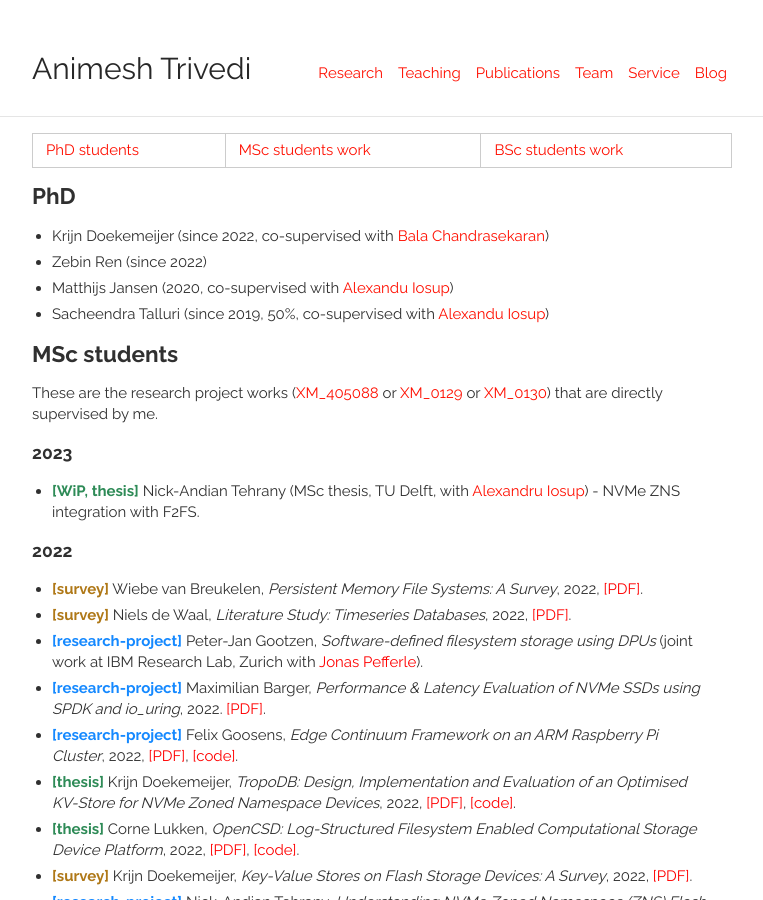
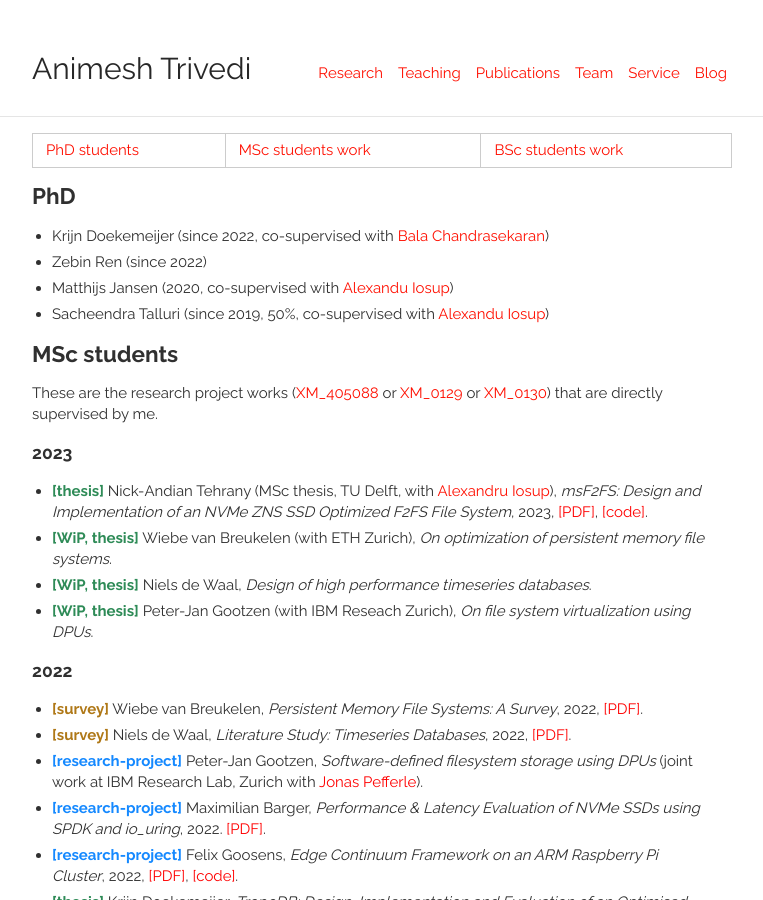
Before and after one commit to animeshtrivedi/animeshtrivedi.github.io, a Jekyll site: the page built from team.md, in a window 1280 px wide and 900 px high. Shown: the whole window, without its empty margins (258-1021 px from the left). Built offline with Jekyll 4.4.1, drawn with Linux system fonts in a browser that asks for light colours.

Commit message:
nick graduation

```diff
--- a/team.md
+++ b/team.md
@@ -18,8 +18,12 @@ permalink: /team/
 ## MSc students
 These are the research project works ([XM_405088](https://studiegids.vu.nl/EN/courses/2022-2023/XM_405088#/) or [XM_0129](https://studiegids.vu.nl/EN/courses/2022-2023/XM_0129) or [XM_0130](https://studiegids.vu.nl/en/Master/2022-2023/computer-science-joint-degree/XM_0130)) that are directly supervised by me.
 
+
 ### 2023
-  * <span style="color:#2E8B57;font-weight:bold">[WiP, thesis]</span> Nick-Andian Tehrany (MSc thesis, TU Delft, with [Alexandru Iosup](https://atlarge-research.com/aiosup/)) - NVMe ZNS integration with F2FS.
+  * <span style="color:#2E8B57;font-weight:bold">[thesis]</span> Nick-Andian Tehrany (MSc thesis, TU Delft, with [Alexandru Iosup](https://atlarge-research.com/aiosup/)), *msF2FS: Design and Implementation of an NVMe ZNS SSD Optimized F2FS File System*, 2023, <a href="https://drive.google.com/file/d/11Y6YF-kbOUHZA6xo-U2A5J9dNmaOZW04/view?usp=share_link" target="_blank" rel="noopener noreferrer" style="color:red;">[PDF]</a>, <a href="https://github.com/nicktehrany/msF2FS" target="_blank" rel="noopener noreferrer" style="color:red;">[code]</a>.
+  * <span style="color:#2E8B57;font-weight:bold">[WiP, thesis]</span> Wiebe van Breukelen (with ETH Zurich), *On optimization of persistent memory file systems*.
+  * <span style="color:#2E8B57;font-weight:bold">[WiP, thesis]</span> Niels de Waal, *Design of high performance timeseries databases*.
+  * <span style="color:#2E8B57;font-weight:bold">[WiP, thesis]</span> Peter-Jan Gootzen (with IBM Reseach Zurich), *On file system virtualization using DPUs*.
 
 ### 2022
   * <span style="color:#AF7817;font-weight:bold">[survey]</span> Wiebe van Breukelen, *Persistent Memory File Systems: A Survey*, 2022, <a href="https://drive.google.com/file/d/1EF-tTEDwYYoFOzywlC-STLqHYlGmyGDx/view?usp=share_link" target="_blank" rel="noopener noreferrer" style="color:red;">[PDF]</a>.
```
Also changed, not shown: _posts/2023-04-03-nick.md (added, +21 -0 lines).
